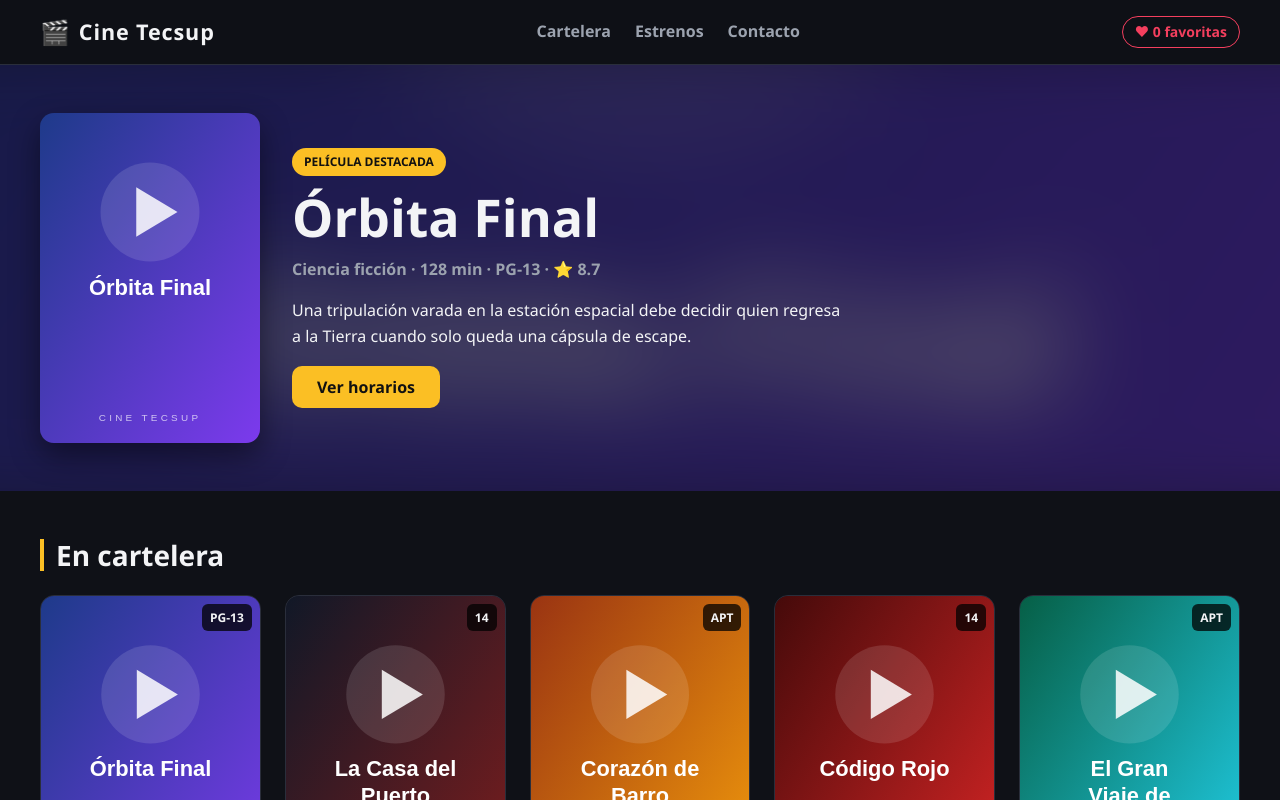
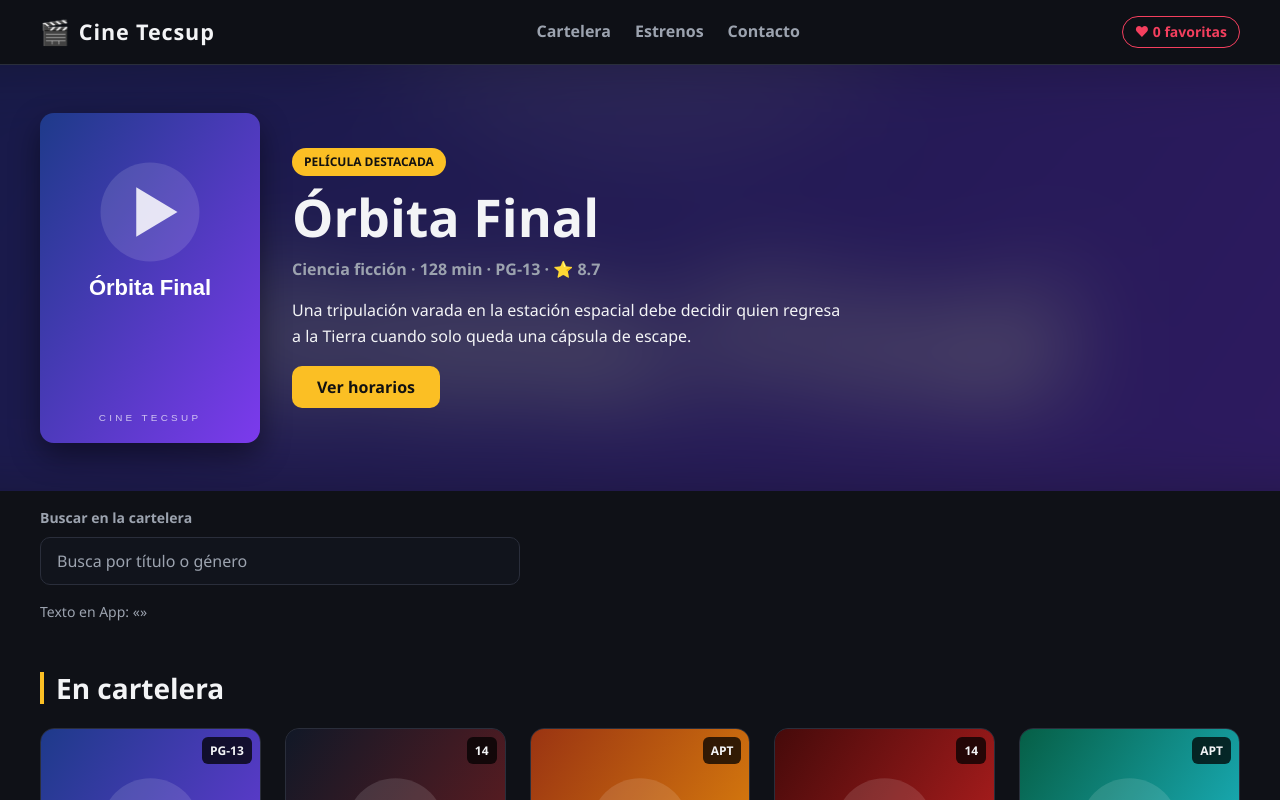
Before and after one commit to kiaraalburqueque-stack/Laboratorio11Emp, a React (Vite) app: page / in a window 1280 px wide. Shown: the top 800 px of the page. Built offline with nearby package versions, Linux system fonts and the light colour scheme.

Commit message:
feat: add MovieSearch as a controlled input

```diff
--- a/src/App.jsx
+++ b/src/App.jsx
@@ -3,6 +3,7 @@ import Header from './components/Header/Header'
 import Hero from './components/Hero/Hero'
 import MovieList from './components/MovieList/MovieList'
 import Footer from './components/Footer/Footer'
+import MovieSearch from './components/MovieSearch/MovieSearch'
 import { movies, featuredMovie } from './data/movies'
 import { cinema } from './data/cinema'
 
@@ -11,6 +12,9 @@ function App() {
   // Ids of the favorite movies. It lives here because the Header (counter)
   // and every MovieCard (heart button) need the same list.
   const [favorites, setFavorites] = useState([])
+
+  // Search text reported by MovieSearch. MovieList will use it to filter.
+  const [query, setQuery] = useState('')
 
   // Adds the movie if it is not in the list, removes it if it is.
   // It builds a new array instead of changing the old one.
@@ -27,6 +31,10 @@ function App() {
       <Header cinemaName={cinema.name} favoritesCount={favorites.length} />
       <main>
         <Hero movie={featuredMovie} />
+        <div className="container mt-4">
+          <MovieSearch onSearch={setQuery} />
+          <p className="text-muted text-small mt-4">Texto en App: «{query}»</p>
+        </div>
         <MovieList
           title="En cartelera"
           movies={movies}
--- /dev/null
+++ b/src/components/MovieSearch/MovieSearch.css
@@ -0,0 +1,4 @@
+.movie-search {
+  width: 100%;
+  max-width: 480px;
+}
--- /dev/null
+++ b/src/components/MovieSearch/MovieSearch.jsx
@@ -0,0 +1,31 @@
+import { useState } from 'react'
+import './MovieSearch.css'
+
+// Controlled search input: the text lives in this component's state and
+// the input always shows that state. onChange updates it on every key.
+// The parent hears about the text through the onSearch function.
+function MovieSearch({ onSearch, placeholder = 'Busca por título o género' }) {
+  const [text, setText] = useState('')
+
+  function handleChange(event) {
+    const value = event.target.value
+    setText(value)
+    onSearch(value)
+  }
+
+  return (
+    <form className="movie-search" role="search" onSubmit={(event) => event.preventDefault()}>
+      <label htmlFor="movie-search-input">Buscar en la cartelera</label>
+      <input
+        id="movie-search-input"
+        type="search"
+        value={text}
+        onChange={handleChange}
+        placeholder={placeholder}
+        autoComplete="off"
+      />
+    </form>
+  )
+}
+
+export default MovieSearch
```
